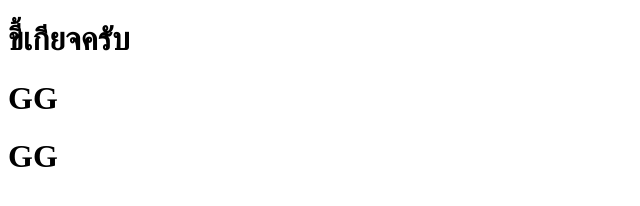
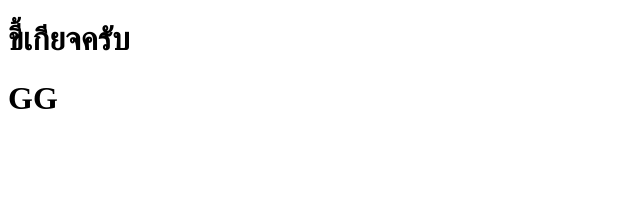
Before and after one commit to Chocky12/project, a plain HTML site: page test2.html in a window 1280 px wide. Shown: the full height of the page, 0-640 px from the left. Drawn offline with Linux system fonts and the light colour scheme.

Commit message:
Update test2.html

```diff
--- a/test2.html
+++ b/test2.html
@@ -8,6 +8,5 @@
 <body>
     <h1> ขี้เกียจครับ </h1>
     <h1> GG </h1>
-    <h1> GG </h1>
 </body>
 </html>
```
